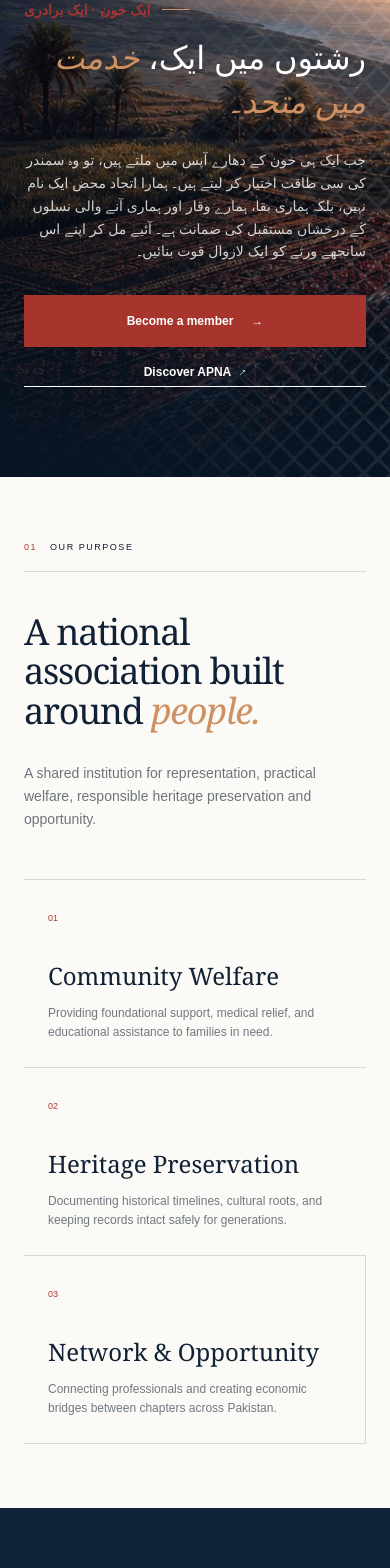
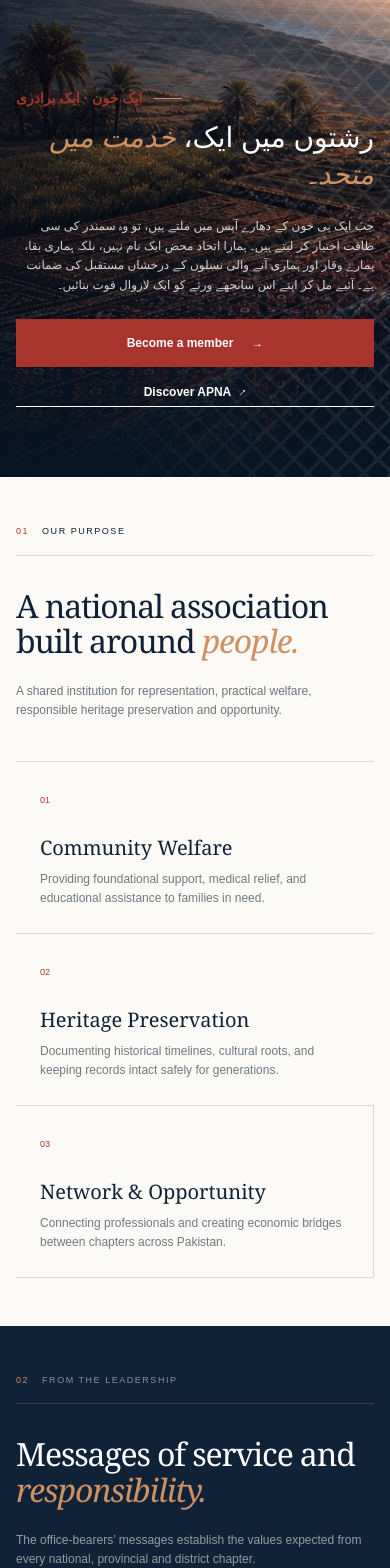
Before and after one commit to mumtaz-developer/apna-org, a Next.js app: page / in a window 390 px wide. Shown: the part 367-1935 px from the top of the page. Built offline with nearby package versions, Linux system fonts and the light colour scheme.

Commit message:
Update page.tsx

```diff
--- a/app/page.tsx
+++ b/app/page.tsx
@@ -23,27 +23,27 @@ export default function Home() {
         />
 
         {/* .home-hero-inner */}
-        <div className="relative z-[2] max-w-[1300px] w-full mx-auto pt-[140px] pb-[90px] px-6 sm:px-10 lg:px-[110px] flex flex-col justify-center items-start">
+        <div className="relative z-[2] max-w-[1300px] w-full mx-auto pt-[120px] sm:pt-[140px] pb-[70px] sm:pb-[90px] px-4 sm:px-10 lg:px-[110px] flex flex-col justify-center items-start">
 
           {/* --- EYEBROW (URDU) --- */}
-          <p className="urdu-text m-0 mb-4 sm:mb-[30px] flex items-center gap-[11px] text-[#a7352d] font-bold text-sm sm:text-base" dir="rtl">
+          <p className="urdu-text m-0 mb-3 sm:mb-[30px] flex items-center gap-[11px] text-[#a7352d] font-bold text-sm sm:text-base" dir="rtl">
             <span className="w-[28px] h-[1px] bg-[#cf9062] inline-block align-middle" />
             ایک خون · ایک برادری
           </p>
 
           {/* --- MAIN HEADING (URDU) --- */}
-          <h1 className="urdu-text m-0 font-normal text-[32px] sm:text-[48px] lg:text-[70px] leading-[1.4] sm:leading-[1.6] mb-4" dir="rtl">
+          <h1 className="urdu-text m-0 font-normal text-[28px] sm:text-[48px] lg:text-[70px] leading-[1.3] sm:leading-[1.6] mb-4" dir="rtl">
             رشتوں میں ایک، <span className="italic text-[#cf9062]">خدمت میں متحد۔</span>
           </h1>
 
           {/* --- DESCRIPTION (URDU) --- */}
-          <p className="urdu-text max-w-[700px] mt-2 sm:mt-[20px] mb-0 text-white/80 text-sm sm:text-base leading-relaxed" dir="rtl">
+          <p className="urdu-text max-w-[700px] mt-2 sm:mt-[20px] mb-0 text-white/80 text-xs sm:text-base leading-relaxed" dir="rtl">
             جب ایک ہی خون کے دھارے آپس میں ملتے ہیں، تو وہ سمندر کی سی طاقت اختیار کر لیتے ہیں۔ ہمارا اتحاد محض ایک نام نہیں، بلکہ ہماری بقا، ہمارے وقار اور ہماری آنے والی نسلوں کے درخشاں مستقبل کی ضمانت ہے۔ آئیے مل کر اپنے اس سانجھے ورثے کو ایک لازوال قوت بنائیں۔
           </p>
 
           {/* .actions */}
-          <div className="mt-8 sm:mt-[40px] flex items-stretch sm:items-center gap-4 sm:gap-[30px] flex-col sm:flex-row w-full sm:w-auto">
-            <Link className="min-h-[52px] px-6 inline-flex justify-center items-center gap-[18px] text-[12px] font-bold transition-transform duration-200 hover:-translate-y-[2px] bg-[#a7352d]" href="/membership">
+          <div className="mt-6 sm:mt-[40px] flex items-stretch sm:items-center gap-4 sm:gap-[30px] flex-col sm:flex-row w-full sm:w-auto">
+            <Link className="min-h-[48px] sm:min-h-[52px] px-6 inline-flex justify-center items-center gap-[18px] text-[12px] font-bold transition-transform duration-200 hover:-translate-y-[2px] bg-[#a7352d]" href="/membership">
               Become a member <span>→</span>
             </Link>
             <Link className="inline-flex items-center justify-center sm:justify-start gap-[9px] pb-[5px] border-b border-current text-[12px] font-bold transition-colors" href="/about">
@@ -53,25 +53,25 @@ export default function Home() {
         </div>
 
         {/* .hero-foot */}
-        <div className="absolute z-[2] left-6 sm:left-[110px] bottom-6 sm:bottom-[36px] hidden sm:flex items-center gap-[14px]">
+        <div className="absolute z-[2] left-4 sm:left-[110px] bottom-4 sm:bottom-[36px] hidden sm:flex items-center gap-[14px]">
           <span className="urdu-text text-[24px] leading-none text-[#cf9062]">نوناری</span>
           <p className="m-0 text-[8px] tracking-[0.19em] uppercase text-white/50">All Pakistan Noonari Association</p>
         </div>
       </section>
 
       {/* --- SECTION 01: PURPOSE --- */}
-      <section className="bg-[#fbfaf6] text-[#102035] py-16 sm:py-[100px] px-6 sm:px-10 lg:px-[110px]">
+      <section className="bg-[#fbfaf6] text-[#102035] py-12 sm:py-[100px] px-4 sm:px-10 lg:px-[110px]">
         <div className="max-w-[1250px] mx-auto">
-          <div className="flex gap-[13px] pb-4 sm:pb-[20px] mb-10 sm:mb-[72px] border-b border-[#102035]/15 text-[9px] tracking-[0.17em] uppercase">
+          <div className="flex gap-[13px] pb-4 sm:pb-[20px] mb-8 sm:mb-[72px] border-b border-[#102035]/15 text-[9px] tracking-[0.17em] uppercase">
             <span className="text-[#a7352d]">01</span>
             <p className="m-0">Our purpose</p>
           </div>
 
-          <div className="mb-12 sm:mb-[70px] grid grid-cols-1 lg:grid-cols-[1.35fr_0.65fr] items-end gap-8 lg:gap-[80px]">
-            <h2 className="m-0 font-serif font-normal text-[36px] sm:text-[56px] lg:text-[82px] leading-[1.1] lg:leading-[0.92] tracking-[-0.035em]">
+          <div className="mb-10 sm:mb-[70px] grid grid-cols-1 lg:grid-cols-[1.35fr_0.65fr] items-end gap-6 lg:gap-[80px]">
+            <h2 className="m-0 font-serif font-normal text-[32px] sm:text-[56px] lg:text-[82px] leading-[1.1] lg:leading-[0.92] tracking-[-0.035em]">
               A national association built around <em className="italic font-serif text-[#cf9062]">people.</em>
             </h2>
-            <p className="text-[#6d757c] text-sm sm:text-[13px] leading-relaxed m-0">
+            <p className="text-[#6d757c] text-xs sm:text-[13px] leading-relaxed m-0">
               A shared institution for representation, practical welfare, responsible heritage preservation and opportunity.
             </p>
           </div>
@@ -79,19 +79,19 @@ export default function Home() {
           <div className="grid grid-cols-1 md:grid-cols-3 border-y border-[#102035]/15">
             <article className="p-6 sm:p-[34px_28px_40px] border-b md:border-b-0 md:border-r border-[#102035]/15">
               <span className="text-[#a7352d] text-[9px]">01</span>
-              <h3 className="font-serif font-normal text-2xl sm:text-[28px] mt-8 sm:mt-[55px] mb-3">Community Welfare</h3>
+              <h3 className="font-serif font-normal text-xl sm:text-[28px] mt-6 sm:mt-[55px] mb-2 sm:mb-3">Community Welfare</h3>
               <p className="text-[#707980] text-xs sm:text-[12px] leading-relaxed">Providing foundational support, medical relief, and educational assistance to families in need.</p>
             </article>
 
             <article className="p-6 sm:p-[34px_28px_40px] border-b md:border-b-0 md:border-r border-[#102035]/15">
               <span className="text-[#a7352d] text-[9px]">02</span>
-              <h3 className="font-serif font-normal text-2xl sm:text-[28px] mt-8 sm:mt-[55px] mb-3">Heritage Preservation</h3>
+              <h3 className="font-serif font-normal text-xl sm:text-[28px] mt-6 sm:mt-[55px] mb-2 sm:mb-3">Heritage Preservation</h3>
               <p className="text-[#707980] text-xs sm:text-[12px] leading-relaxed">Documenting historical timelines, cultural roots, and keeping records intact safely for generations.</p>
             </article>
 
             <article className="p-6 sm:p-[34px_28px_40px] border-r border-[#102035]/15">
               <span className="text-[#a7352d] text-[9px]">03</span>
-              <h3 className="font-serif font-normal text-2xl sm:text-[28px] mt-8 sm:mt-[55px] mb-3">Network & Opportunity</h3>
+              <h3 className="font-serif font-normal text-xl sm:text-[28px] mt-6 sm:mt-[55px] mb-2 sm:mb-3">Network & Opportunity</h3>
               <p className="text-[#707980] text-xs sm:text-[12px] leading-relaxed">Connecting professionals and creating economic bridges between chapters across Pakistan.</p>
             </article>
           </div>
@@ -99,29 +99,29 @@ export default function Home() {
       </section>
 
       {/* --- SECTION 02: LEADERSHIP --- */}
-      <section className="bg-[#102238] text-white py-16 sm:py-[100px] px-6 sm:px-10 lg:px-[110px]">
+      <section className="bg-[#102238] text-white py-12 sm:py-[100px] px-4 sm:px-10 lg:px-[110px]">
         <div className="max-w-[1250px] mx-auto">
-          <div className="flex gap-[13px] pb-4 sm:pb-[20px] mb-10 sm:mb-[72px] border-b border-white/15 text-[9px] tracking-[0.17em] uppercase text-white/50">
+          <div className="flex gap-[13px] pb-4 sm:pb-[20px] mb-8 sm:mb-[72px] border-b border-white/15 text-[9px] tracking-[0.17em] uppercase text-white/50">
             <span className="text-[#cf9062]">02</span>
             <p className="m-0">From the leadership</p>
           </div>
 
-          <div className="mb-12 sm:mb-[70px] grid grid-cols-1 lg:grid-cols-[1.35fr_0.65fr] items-end gap-8 lg:gap-[80px]">
-            <h2 className="m-0 font-serif font-normal text-[36px] sm:text-[56px] lg:text-[82px] leading-[1.1] lg:leading-[0.92] tracking-[-0.035em]">
+          <div className="mb-10 sm:mb-[70px] grid grid-cols-1 lg:grid-cols-[1.35fr_0.65fr] items-end gap-6 lg:gap-[80px]">
+            <h2 className="m-0 font-serif font-normal text-[32px] sm:text-[56px] lg:text-[82px] leading-[1.1] lg:leading-[0.92] tracking-[-0.035em]">
               Messages of service and <em className="italic font-serif text-[#cf9062]">responsibility.</em>
             </h2>
-            <p className="text-white/55 text-sm sm:text-[13px] leading-relaxed m-0">
+            <p className="text-white/55 text-xs sm:text-[13px] leading-relaxed m-0">
               The office-bearers’ messages establish the values expected from every national, provincial and district chapter.
             </p>
           </div>
 
           <div className="grid grid-cols-1 max-w-[1250px] mx-auto">
-            <article className="min-h-[320px] sm:min-h-[380px] p-6 sm:p-[35px] flex flex-col justify-between bg-[#a7352d] border border-white/12">
-              <span className="text-[#cf9062] font-serif text-5xl sm:text-[70px] leading-none">“</span>
-              <blockquote className="m-0 mt-4 sm:mt-[20px] mb-auto font-serif font-normal text-xl sm:text-[25px] leading-relaxed">
+            <article className="min-h-[280px] sm:min-h-[380px] p-6 sm:p-[35px] flex flex-col justify-between bg-[#a7352d] border border-white/12">
+              <span className="text-[#cf9062] font-serif text-4xl sm:text-[70px] leading-none">“</span>
+              <blockquote className="m-0 mt-3 sm:mt-[20px] mb-auto font-serif font-normal text-lg sm:text-[25px] leading-relaxed">
                 Our unity is our ultimate strength. By establishing organized networks in every province, we guarantee that no family member is left behind in times of need.
               </blockquote>
-              <div className="grid gap-1 pt-6 sm:pt-[30px]">
+              <div className="grid gap-1 pt-4 sm:pt-[30px]">
                 <strong className="text-white text-[10px] uppercase tracking-[0.15em]">Central President</strong>
                 <small className="text-white/45 text-[9px]">Name Pending Verification</small>
               </div>
@@ -139,87 +139,87 @@ export default function Home() {
       </section>
 
       {/* --- SECTION 03: PROVINCES --- */}
-      <section className="bg-[#f1ebdf] text-[#102035] py-16 sm:py-[100px] px-6 sm:px-10 lg:px-[110px]">
+      <section className="bg-[#f1ebdf] text-[#102035] py-12 sm:py-[100px] px-4 sm:px-10 lg:px-[110px]">
         <div className="max-w-[1250px] mx-auto">
-          <div className="flex gap-[13px] pb-4 sm:pb-[20px] mb-10 sm:mb-[72px] border-b border-[#102035]/15 text-[9px] tracking-[0.17em] uppercase">
+          <div className="flex gap-[13px] pb-4 sm:pb-[20px] mb-8 sm:mb-[72px] border-b border-[#102035]/15 text-[9px] tracking-[0.17em] uppercase">
             <span className="text-[#a7352d]">03</span>
             <p className="m-0">Across Pakistan</p>
           </div>
 
-          <div className="mb-12 sm:mb-[70px] grid grid-cols-1 lg:grid-cols-[1.35fr_0.65fr] items-end gap-8 lg:gap-[80px]">
-            <h2 className="m-0 font-serif font-normal text-[36px] sm:text-[56px] lg:text-[82px] leading-[1.1] lg:leading-[0.92] tracking-[-0.035em]">
+          <div className="mb-10 sm:mb-[70px] grid grid-cols-1 lg:grid-cols-[1.35fr_0.65fr] items-end gap-6 lg:gap-[80px]">
+            <h2 className="m-0 font-serif font-normal text-[32px] sm:text-[56px] lg:text-[82px] leading-[1.1] lg:leading-[0.92] tracking-[-0.035em]">
               Provincial roots.<br /><em className="italic font-serif text-[#cf9062]">One national network.</em>
             </h2>
-            <p className="text-[#6d757c] text-sm sm:text-[13px] leading-relaxed m-0">
+            <p className="text-[#6d757c] text-xs sm:text-[13px] leading-relaxed m-0">
               Dedicated chapter pages make local office-bearers, priorities and contact routes easier to find.
             </p>
           </div>
 
           <div className="grid grid-cols-1 sm:grid-cols-2 lg:grid-cols-4 border-t border-[#102035]/15">
-            <Link href="/provinces/punjab" className="relative min-h-[240px] sm:min-h-[270px] p-6 sm:p-[32px] border-r border-b border-[#102035]/15 bg-transparent hover:text-white hover:bg-[#a7352d] transition-all duration-250">
-              <span className="urdu-text text-[22px]">پنجاب</span>
-              <small className="block mt-6 sm:mt-[40px] text-[#777f85] text-[9px] uppercase tracking-[0.14em]">Central & Southern</small>
-              <h3 className="font-serif font-normal text-2xl sm:text-[30px] m-0 mt-2 sm:mt-[11px]">Punjab</h3>
-              <span className="absolute right-6 sm:right-[28px] bottom-6 sm:bottom-[30px] rotate-45">↑</span>
+            <Link href="/provinces/punjab" className="relative min-h-[220px] sm:min-h-[270px] p-5 sm:p-[32px] border-r border-b border-[#102035]/15 bg-transparent hover:text-white hover:bg-[#a7352d] transition-all duration-250">
+              <span className="urdu-text text-[20px] sm:text-[22px]">پنجاب</span>
+              <small className="block mt-4 sm:mt-[40px] text-[#777f85] text-[9px] uppercase tracking-[0.14em]">Central & Southern</small>
+              <h3 className="font-serif font-normal text-xl sm:text-[30px] m-0 mt-2 sm:mt-[11px]">Punjab</h3>
+              <span className="absolute right-5 sm:right-[28px] bottom-5 sm:bottom-[30px] rotate-45">↑</span>
             </Link>
 
-            <Link href="/provinces/sindh" className="relative min-h-[240px] sm:min-h-[270px] p-6 sm:p-[32px] border-r border-b border-[#102035]/15 bg-transparent hover:text-white hover:bg-[#a7352d] transition-all duration-250">
-              <span className="urdu-text text-[22px]">سنڌ</span>
-              <small className="block mt-6 sm:mt-[40px] text-[#777f85] text-[9px] uppercase tracking-[0.14em]">Lower & Upper</small>
-              <h3 className="font-serif font-normal text-2xl sm:text-[30px] m-0 mt-2 sm:mt-[11px]">Sindh</h3>
-              <span className="absolute right-6 sm:right-[28px] bottom-6 sm:bottom-[30px] rotate-45">↑</span>
+            <Link href="/provinces/sindh" className="relative min-h-[220px] sm:min-h-[270px] p-5 sm:p-[32px] border-r border-b border-[#102035]/15 bg-transparent hover:text-white hover:bg-[#a7352d] transition-all duration-250">
+              <span className="urdu-text text-[20px] sm:text-[22px]">سنڌ</span>
+              <small className="block mt-4 sm:mt-[40px] text-[#777f85] text-[9px] uppercase tracking-[0.14em]">Lower & Upper</small>
+              <h3 className="font-serif font-normal text-xl sm:text-[30px] m-0 mt-2 sm:mt-[11px]">Sindh</h3>
+              <span className="absolute right-5 sm:right-[28px] bottom-5 sm:bottom-[30px] rotate-45">↑</span>
             </Link>
 
-            <Link href="/provinces/balochistan" className="relative min-h-[240px] sm:min-h-[270px] p-6 sm:p-[32px] border-r border-b border-[#102035]/15 bg-transparent hover:text-white hover:bg-[#a7352d] transition-all duration-250">
-              <span className="urdu-text text-[22px]">بلوچستان</span>
-              <small className="block mt-6 sm:mt-[40px] text-[#777f85] text-[9px] uppercase tracking-[0.14em]">Provincial Network</small>
-              <h3 className="font-serif font-normal text-2xl sm:text-[30px] m-0 mt-2 sm:mt-[11px]">Balochistan</h3>
-              <span className="absolute right-6 sm:right-[28px] bottom-6 sm:bottom-[30px] rotate-45">↑</span>
+            <Link href="/provinces/balochistan" className="relative min-h-[220px] sm:min-h-[270px] p-5 sm:p-[32px] border-r border-b border-[#102035]/15 bg-transparent hover:text-white hover:bg-[#a7352d] transition-all duration-250">
+              <span className="urdu-text text-[20px] sm:text-[22px]">بلوچستان</span>
+              <small className="block mt-4 sm:mt-[40px] text-[#777f85] text-[9px] uppercase tracking-[0.14em]">Provincial Network</small>
+              <h3 className="font-serif font-normal text-xl sm:text-[30px] m-0 mt-2 sm:mt-[11px]">Balochistan</h3>
+              <span className="absolute right-5 sm:right-[28px] bottom-5 sm:bottom-[30px] rotate-45">↑</span>
             </Link>
 
-            <Link href="/provinces/khyber-pakhtunkhwa" className="relative min-h-[240px] sm:min-h-[270px] p-6 sm:p-[32px] border-r border-b border-[#102035]/15 bg-transparent hover:text-white hover:bg-[#a7352d] transition-all duration-250">
-              <span className="urdu-text text-[22px]">خیبر پختونخوا</span>
-              <small className="block mt-6 sm:mt-[40px] text-[#777f85] text-[9px] uppercase tracking-[0.14em]">Northern Chapters</small>
-              <h3 className="font-serif font-normal text-2xl sm:text-[30px] m-0 mt-2 sm:mt-[11px]">Khyber Pakhtunkhwa</h3>
-              <span className="absolute right-6 sm:right-[28px] bottom-6 sm:bottom-[30px] rotate-45">↑</span>
+            <Link href="/provinces/khyber-pakhtunkhwa" className="relative min-h-[220px] sm:min-h-[270px] p-5 sm:p-[32px] border-r border-b border-[#102035]/15 bg-transparent hover:text-white hover:bg-[#a7352d] transition-all duration-250">
+              <span className="urdu-text text-[20px] sm:text-[22px]">خیبر پختونخوا</span>
+              <small className="block mt-4 sm:mt-[40px] text-[#777f85] text-[9px] uppercase tracking-[0.14em]">Northern Chapters</small>
+              <h3 className="font-serif font-normal text-xl sm:text-[30px] m-0 mt-2 sm:mt-[11px]">Khyber Pakhtunkhwa</h3>
+              <span className="absolute right-5 sm:right-[28px] bottom-5 sm:bottom-[30px] rotate-45">↑</span>
             </Link>
           </div>
         </div>
       </section>
 
       {/* --- SECTION 04: HISTORY PREVIEW --- */}
-      <section className="min-h-[550px] sm:min-h-[650px] relative text-white flex lg:justify-end items-center overflow-hidden bg-[#102238] after:content-[''] after:absolute after:inset-0 after:bg-gradient-to-r after:from-[#0a192a]/90 lg:after:from-[#0a192a]/35 after:to-[#0a192a]/95 after:z-[1]">
+      <section className="min-h-[500px] sm:min-h-[650px] relative text-white flex lg:justify-end items-center overflow-hidden bg-[#102238] after:content-[''] after:absolute after:inset-0 after:bg-gradient-to-r after:from-[#0a192a]/90 lg:after:from-[#0a192a]/35 after:to-[#0a192a]/95 after:z-[1]">
         <div className="absolute inset-0 bg-cover bg-center" style={{ backgroundImage: "url('/noonari-heritage-hero.png')" }} />
 
-        <div className="relative z-[2] w-full lg:w-[55%][51%] p-8 sm:p-[80px_70px] lg:p-[80px_110px_80px_70px]">
-          <p className="m-0 mb-4 sm:mb-[25px] flex items-center gap-[11px] text-[#a7352d] text-[10px] font-bold tracking-[0.18em] uppercase">
+        <div className="relative z-[2] w-full lg:w-[55%] p-6 sm:p-[80px_70px] lg:p-[80px_110px_80px_70px]">
+          <p className="m-0 mb-3 sm:mb-[25px] flex items-center gap-[11px] text-[#a7352d] text-[10px] font-bold tracking-[0.18em] uppercase">
             <span className="w-[28px] h-[1px] bg-[#cf9062]" />
             Our living record
           </p>
-          <h2 className="m-0 font-serif font-normal text-[36px] sm:text-[52px] lg:text-[78px] leading-[1.1] lg:leading-[0.92] tracking-[-0.035em]">
+          <h2 className="m-0 font-serif font-normal text-[32px] sm:text-[52px] lg:text-[78px] leading-[1.1] lg:leading-[0.92] tracking-[-0.035em]">
             History deserves care,<br /><em className="italic font-serif text-[#cf9062]">evidence and memory.</em>
           </h2>
-          <p className="mt-6 sm:mt-[34px] text-white/62 leading-relaxed text-sm sm:text-[13px]">
+          <p className="mt-4 sm:mt-[34px] text-white/62 leading-relaxed text-xs sm:text-[13px]">
             APNA’s heritage project will bring together attributed oral histories, family archives, public records and photographs without presenting unverified origin stories as settled fact.
           </p>
-          <Link className="min-h-[52px] px-6 inline-flex justify-center items-center gap-[18px] text-[12px] font-bold transition-transform duration-200 hover:-translate-y-[2px] mt-6 sm:mt-[20px] border border-white/65" href="/history">
+          <Link className="min-h-[48px] sm:min-h-[52px] px-6 inline-flex justify-center items-center gap-[18px] text-[12px] font-bold transition-transform duration-200 hover:-translate-y-[2px] mt-6 sm:mt-[20px] border border-white/65" href="/history">
             Explore our history <span>→</span>
           </Link>
         </div>
       </section>
 
       {/* --- SECTION 05: JOIN THE BAND --- */}
-      <section className="py-20 sm:py-[110px] px-6 text-center text-white bg-[#a7352d]">
+      <section className="py-16 sm:py-[110px] px-4 sm:px-6 text-center text-white bg-[#a7352d]">
         <div className="max-w-3xl mx-auto">
-          <p className="m-0 mb-4 sm:mb-[25px] flex items-center justify-center gap-[11px] text-[#f0c9a9] text-[10px] font-bold tracking-[0.18em] uppercase">
+          <p className="m-0 mb-3 sm:mb-[25px] flex items-center justify-center gap-[11px] text-[#f0c9a9] text-[10px] font-bold tracking-[0.18em] uppercase">
             <span className="w-[28px] h-[1px] bg-[#cf9062]" />
             Take part
           </p>
-          <h2 className="m-0 font-serif font-normal text-[36px] sm:text-[56px] lg:text-[90px] leading-[1.1] lg:leading-[0.92] tracking-[-0.035em]">
+          <h2 className="m-0 font-serif font-normal text-[32px] sm:text-[56px] lg:text-[90px] leading-[1.1] lg:leading-[0.92] tracking-[-0.035em]">
             APNA becomes stronger<br />when <em className="italic font-serif text-[#f1c8a8]">you participate.</em>
           </h2>
-          <div className="mt-8 sm:mt-[40px] flex items-stretch sm:items-center justify-center gap-4 sm:gap-[30px] flex-col sm:flex-row">
-            <Link className="min-h-[52px] px-6 inline-flex justify-center items-center gap-[18px] text-[12px] font-bold transition-transform duration-200 hover:-translate-y-[2px] text-[#102035] bg-[#f1ebdf]" href="/membership">
+          <div className="mt-6 sm:mt-[40px] flex items-stretch sm:items-center justify-center gap-4 sm:gap-[30px] flex-col sm:flex-row">
+            <Link className="min-h-[48px] sm:min-h-[52px] px-6 inline-flex justify-center items-center gap-[18px] text-[12px] font-bold transition-transform duration-200 hover:-translate-y-[2px] text-[#102035] bg-[#f1ebdf]" href="/membership">
               Join the association <span>→</span>
             </Link>
             <a className="inline-flex items-center justify-center gap-[9px] pb-[5px] border-b border-current text-[12px] font-bold" href="https://facebook.com" target="_blank" rel="noreferrer">
```
